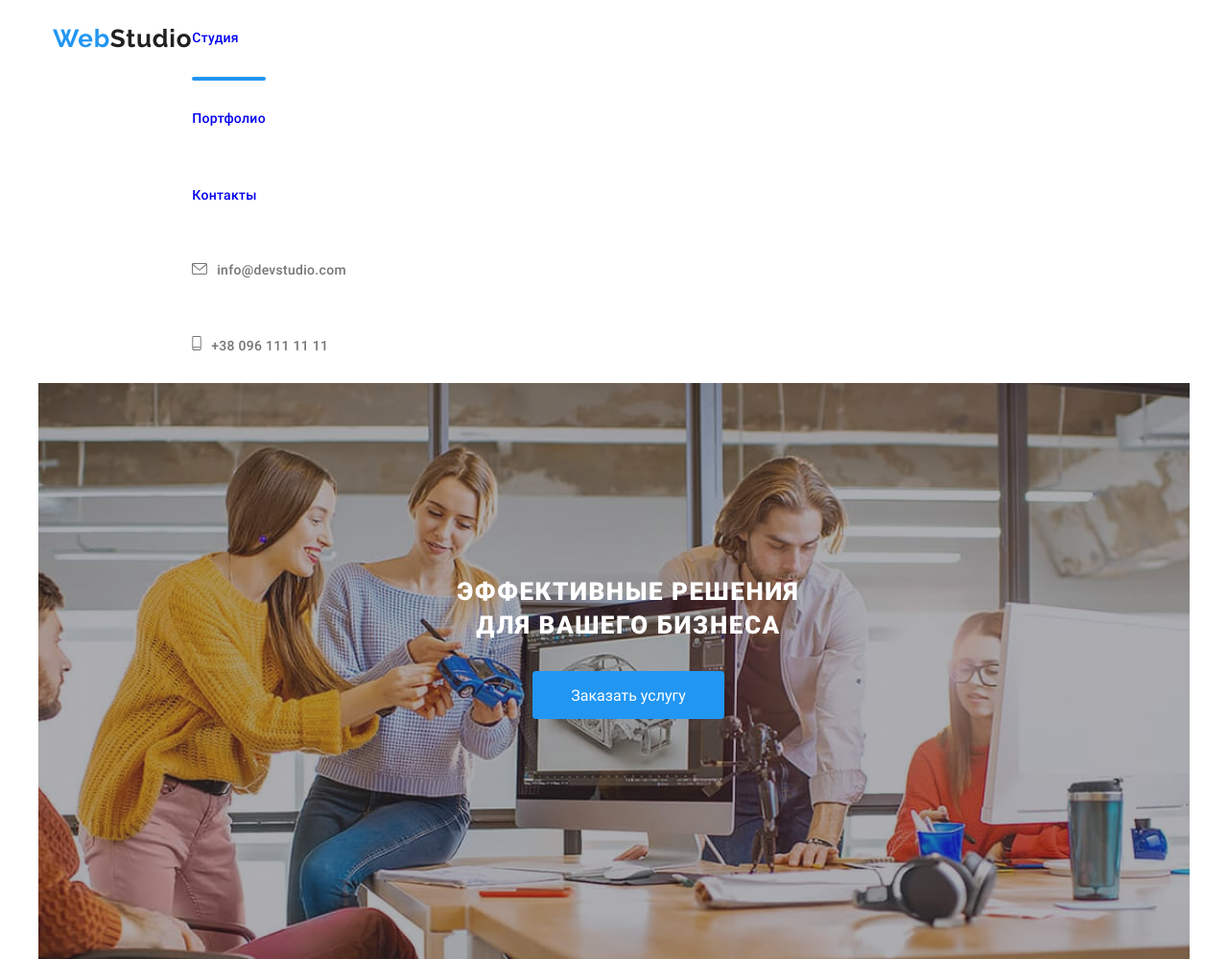
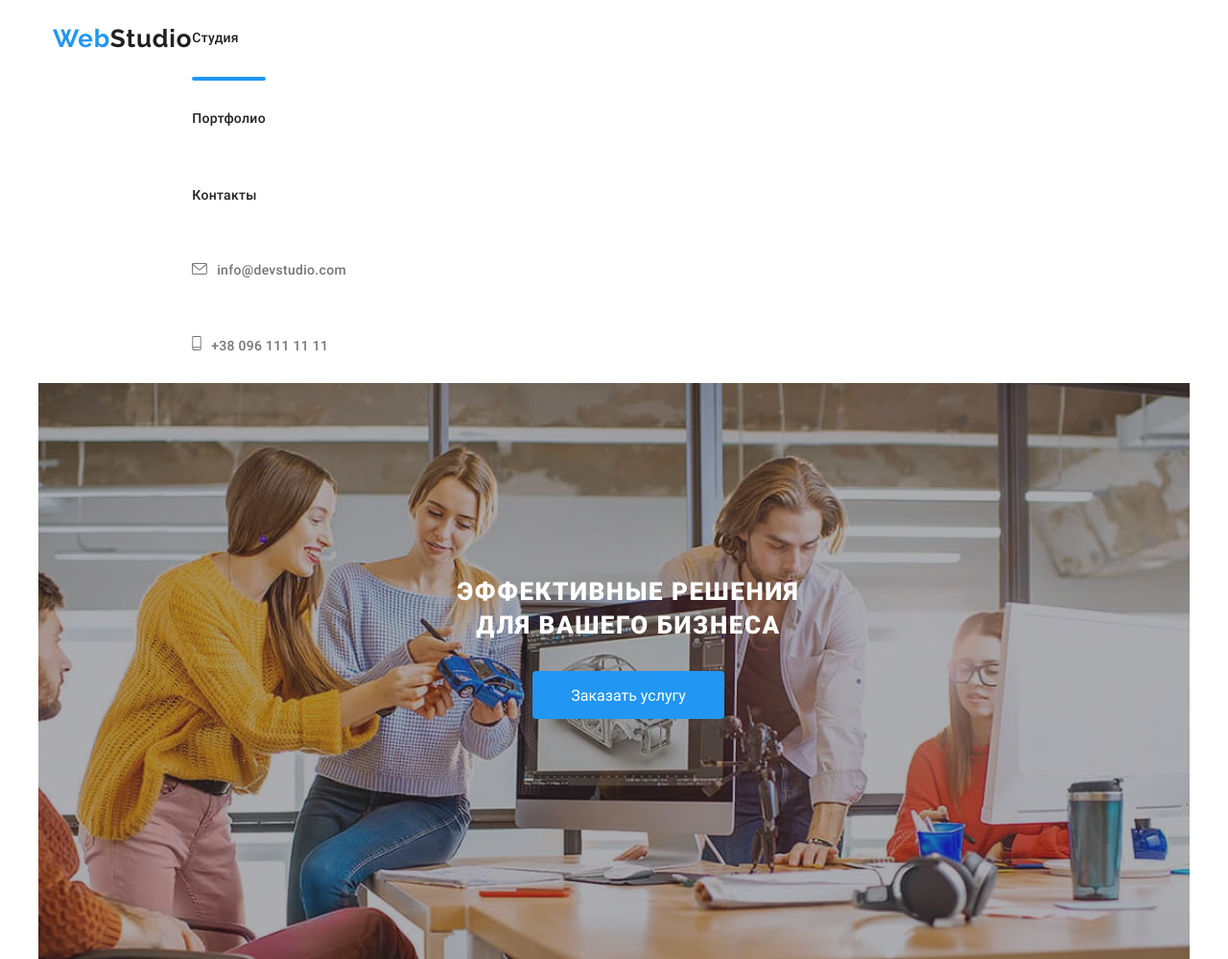
Before and after one commit to TatyanaLozova/goit-markup-hw-08, a plain HTML site: page index.html in a window 1280 px wide. Shown: the top 999 px of the page at 96% size. Drawn offline with Linux system fonts and the light colour scheme.

Commit message:
цвет текста color: #212121;

```diff
--- a/sass/layouts/_header.scss
+++ b/sass/layouts/_header.scss
@@ -53,6 +53,7 @@
   line-height: 1.14;
   letter-spacing: 0.02em;
   text-decoration: none;
+  color: #212121;
 
   position: relative;
   display: block;
@@ -72,6 +73,7 @@
   //display: flex;
   margin-top: 0px;
   margin-bottom: 0px;
+  color: #212121;
 
   @media screen and (max-width: 767px) {
     margin-left: auto;
```
Also changed, not shown: css/main.css, css/main.min.css, css/portfolio.css, css/portfolio.min.css, 4 other files.
